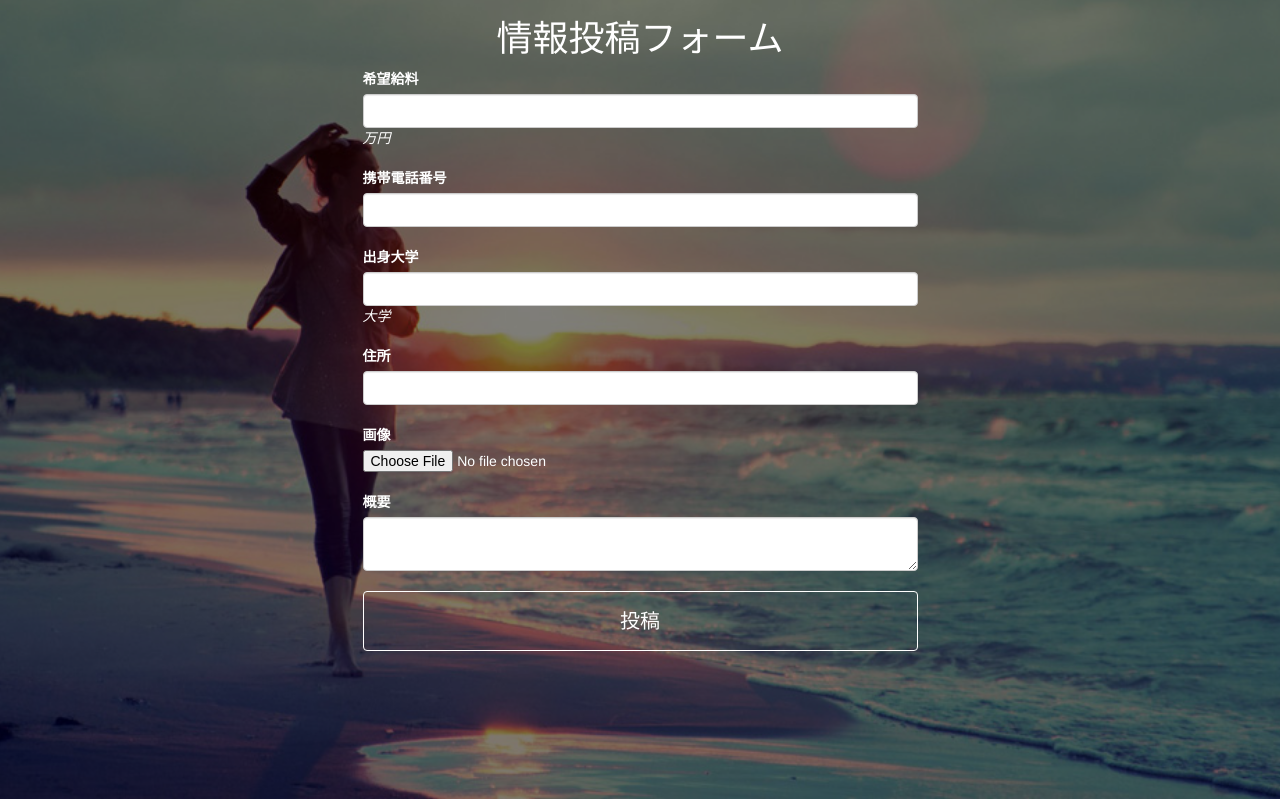
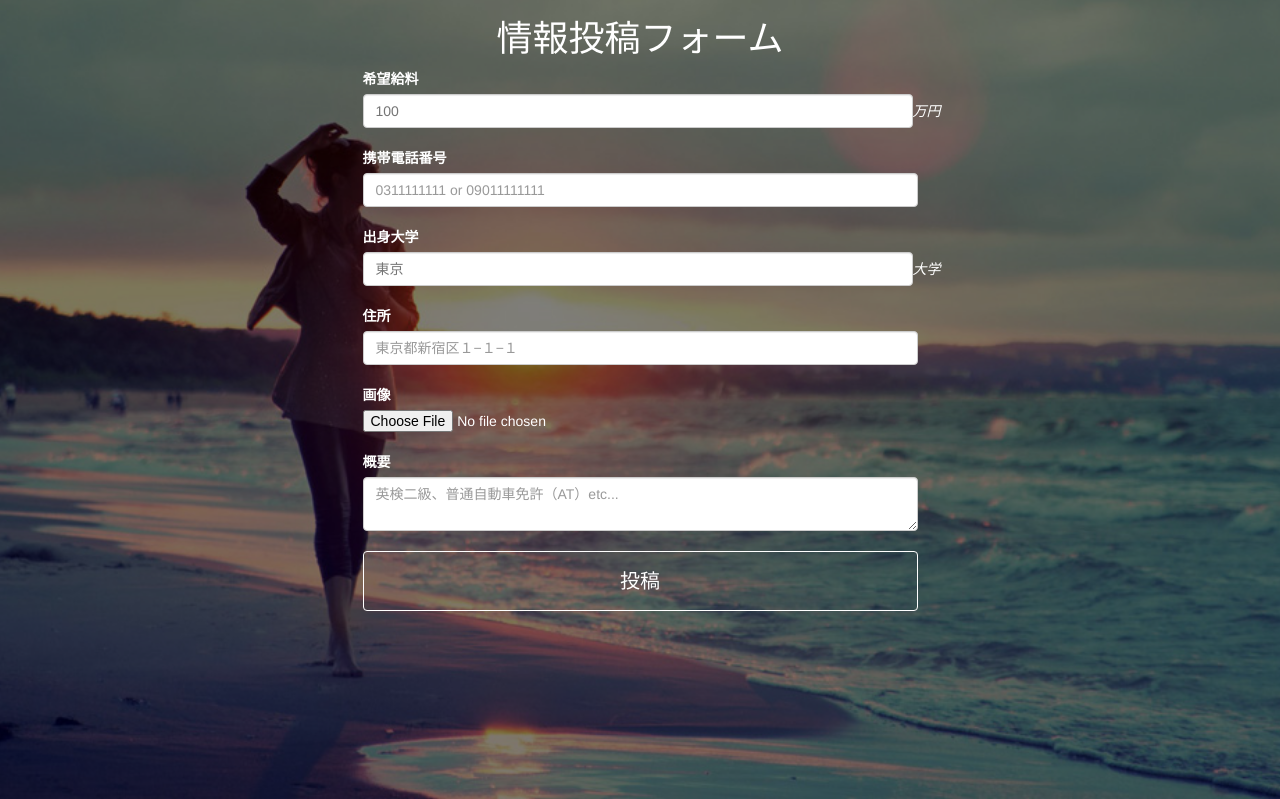
Before and after one commit to Daigo-Haruhiko/MatchingConflux, a Rails app: page /topics/new in a window 1280 px wide. Shown: the part 69-868 px from the top of the page. Run offline with Rails 7, Linux system fonts and the light colour scheme; style sheets or scripts are compiled from the project's sources; some libraries are stand-ins or nearby versions.

Commit message:
formの修正とデフォルトで入力例が出るようにしました。

```diff
--- a/app/assets/stylesheets/custom.scss
+++ b/app/assets/stylesheets/custom.scss
@@ -157,6 +157,28 @@ h1, h2, h3 {
   .form-group {
     margin-bottom: 20px;
   }
+  .form-group2 {
+    margin-bottom: 20px;
+    width: 600px;
+    .form-control2 {
+      display: inline-block;
+    width: 550px;
+    height: 34px;
+    padding: 6px 12px;
+    font-size: 14px;
+    line-height: 1.428571429;
+    color: #555555;
+    background-color: #fff;
+    background-image: none;
+    border: 1px solid #ccc;
+    border-radius: 4px;
+    -webkit-box-shadow: inset 0 1px 1px rgba(0, 0, 0, 0.075);
+    box-shadow: inset 0 1px 1px rgba(0, 0, 0, 0.075);
+    -webkit-transition: border-color ease-in-out 0.15s, box-shadow ease-in-out 0.15s;
+    -o-transition: border-color ease-in-out 0.15s, box-shadow ease-in-out 0.15s;
+    transition: border-color ease-in-out 0.15s, box-shadow ease-in-out 0.15s;
+    }
+  }
 }
 .topic-hero-wrapper::before{
 	/* 透過した黒を重ねる */
--- a/app/models/profile.rb
+++ b/app/models/profile.rb
@@ -1,7 +1,7 @@
 class Profile < ApplicationRecord
   validates :company_id, presence: true
   validates :salary, presence: true
-  validates :phone, presence: true
+  validates :phone, presence: true, format: { with: /\A\d{10}$|^\d{11}\z/ }
   validates :description, presence: true
   validates :image, presence: true
   validates :address, presence: true
--- a/app/models/topic.rb
+++ b/app/models/topic.rb
@@ -1,7 +1,7 @@
 class Topic < ApplicationRecord
   validates :user_id, presence: true
   validates :salary, presence: true
-  validates :phone, presence: true
+  validates :phone, presence: true, format: { with: /\A\d{10}$|^\d{11}\z/ }
   validates :description, presence: true
   validates :image, presence: true
   validates :college, presence: true
--- a/app/views/companies/registrations/new.html.erb
+++ b/app/views/companies/registrations/new.html.erb
@@ -10,12 +10,12 @@
 
   <div class="field">
   <%= f.label :name %><br />
-  <%= f.text_field :name, autofocus: true, class: "form-control" %>
+  <%= f.text_field :name,:placeholder => "山田商事", autofocus: true, class: "form-control" %>
   </div>
 
   <div class="field">
     <%= f.label :email %><br />
-    <%= f.email_field :email, autofocus: true, autocomplete: "email", class: "form-control" %>
+    <%= f.email_field :email,:placeholder => "example@example.com", autofocus: true, autocomplete: "email", class: "form-control" %>
   </div>
 
   <div class="field">
--- a/app/views/companies/sessions/new.html.erb
+++ b/app/views/companies/sessions/new.html.erb
@@ -9,7 +9,7 @@
 <%= form_for(resource, as: resource_name, url: session_path(resource_name)) do |f| %>
   <div class="field">
     <%= f.label :email %><br />
-    <%= f.email_field :email, autofocus: true, autocomplete: "email", class: "form-control" %>
+    <%= f.email_field :email,:placeholder => "example@example.com", autofocus: true, autocomplete: "email", class: "form-control" %>
   </div>
 
   <div class="field">
--- a/app/views/topics/_form.html.erb
+++ b/app/views/topics/_form.html.erb
@@ -1,20 +1,20 @@
 <%= form_for @topic do |f| %>
 
-<div class="form-group">
+<div class="form-group2">
   <%= f.label :salary %>
-  <%= f.number_field :salary, class: 'form-control' %><i>万円</i>
+  <%= f.number_field :salary, :placeholder => "100", class: 'form-control2' %><i>万円</i>
 </div>
 <div class="form-group" >
   <%= f.label :phone %>
-  <%= f.text_field :phone, class: 'form-control' %>
+  <%= f.text_field :phone,:placeholder => "0311111111 or 09011111111", class: 'form-control' %>
 </div>
-<div class="form-group" >
+<div class="form-group2" >
   <%= f.label :college %>
-  <%= f.text_field :college, class: 'form-control' %><i>大学</i>
+  <%= f.text_field :college,:placeholder => "東京", class: 'form-control2' %><i>大学</i>
 </div>
 <div class="form-group" >
   <%= f.label :address %>
-  <%= f.text_field :address, class: 'form-control' %>
+  <%= f.text_field :address,:placeholder => "東京都新宿区１−１−１", class: 'form-control' %>
 </div>
 <div class="form-group">
   <%= f.label :image %>
@@ -22,7 +22,7 @@
 </div>
 <div class="form-group">
   <%= f.label :description %>
-  <%= f.text_area :description, class: 'form-control' %>
+  <%= f.text_area :description,:placeholder => "英検二級、普通自動車免許（AT）etc...", class: 'form-control' %>
 </div>
 
 <%= f.submit '投稿', class: 'btn btn-black btn-block' %>
--- a/app/views/users/registrations/new.html.erb
+++ b/app/views/users/registrations/new.html.erb
@@ -10,17 +10,17 @@
 
   <div class="field">
     <%= f.label :name %><br />
-    <%= f.text_field :name, autofocus: true, class: "form-control" %>
+    <%= f.text_field :name,:placeholder => "山田太郎", autofocus: true, class: "form-control" %>
   </div>
 
   <div class="field">
     <%= f.label :email %><br />
-    <%= f.email_field :email, autofocus: true, autocomplete: "email", class: "form-control" %>
+    <%= f.email_field :email,:placeholder => "example@example.com", autofocus: true, autocomplete: "email", class: "form-control" %>
   </div>
 
   <div class="field">
     <%= f.label :age %><br />
-    <%= f.number_field :age, class: "form-control" %>
+    <%= f.number_field :age,:placeholder => "20", class: "form-control" %>
   </div>
 
   <div class="field">
--- a/app/views/users/sessions/new.html.erb
+++ b/app/views/users/sessions/new.html.erb
@@ -8,7 +8,7 @@
 <%= form_for(resource, as: resource_name, url: session_path(resource_name)) do |f| %>
   <div class="field">
     <%= f.label :email %><br />
-    <%= f.email_field :email, autofocus: true, autocomplete: "email", class: "form-control" %>
+    <%= f.email_field :email,:placeholder => "example@example.com", autofocus: true, autocomplete: "email", class: "form-control" %>
   </div>
 
   <div class="field">
```
Also changed, not shown: other parts of app/assets/stylesheets/custom.scss (+22 -0 lines), app/views/profiles/_form.html.erb (+5 -5 lines), 4 other files.
